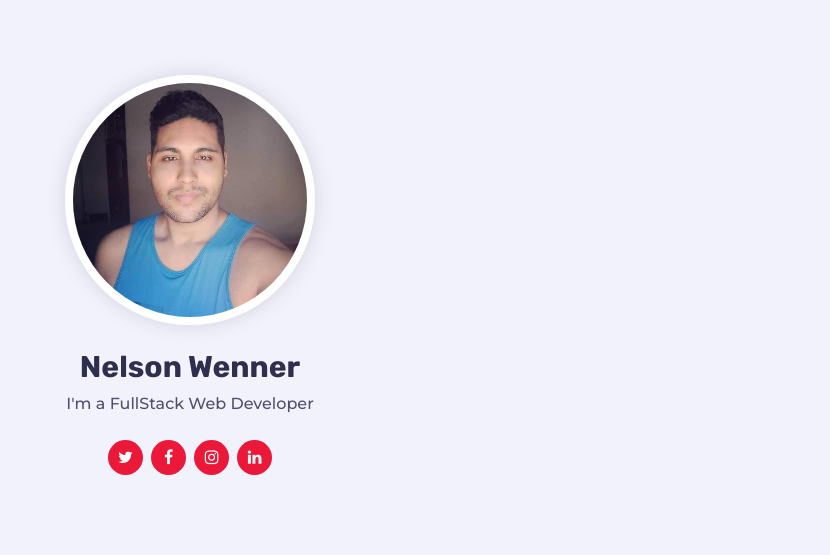
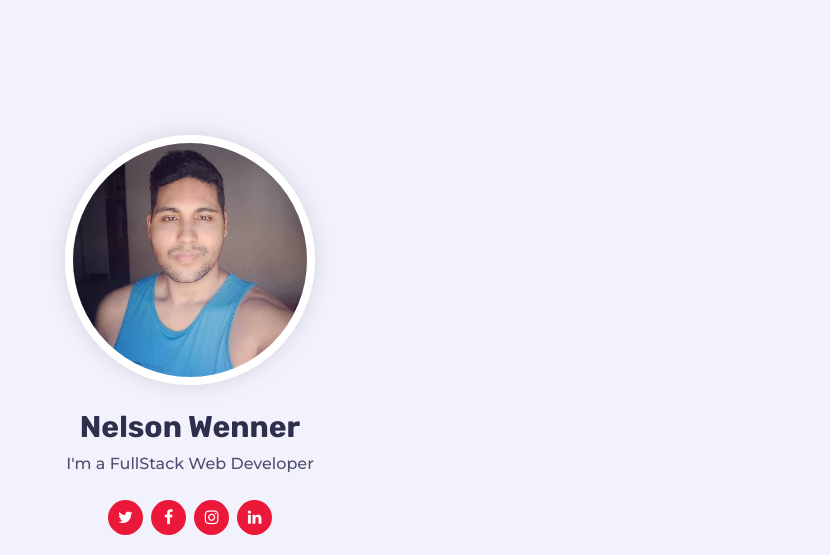
Before and after one commit to nelsonwenner/reactjs-portfolio-dev, a React (Create React App) app: page / in a window 1280 px wide. Shown: the part 925-1480 px from the top of the page, without its empty margins (450-1280 px from the left). Built offline with nearby package versions, Linux system fonts and the light colour scheme.

Commit message:
refactor: componentizing some htmls

```diff
--- a/src/components/About/About.js
+++ b/src/components/About/About.js
@@ -5,7 +5,7 @@ import Timeline from './Timeline/Timeline';
 
 const About = () => {
   return (
-    <div className="container-about">
+    <>
       <div className="row">
         <div className="about-title">
           <h2>About Me</h2>
@@ -127,7 +127,7 @@ const About = () => {
           </div>
         </div>
       </div>
-    </div>
+    </>
   )
 }
 
--- a/src/components/Main/Main.js
+++ b/src/components/Main/Main.js
@@ -1,29 +1,17 @@
 import React from 'react';
 import './main.css';
 
-import Profile from '../../assets/image/nelsonwenner.jpeg';
+import Profile from '../Profile/Profile';
+import Service from '../Service/Service';
 import About from '../About/About';
 
 const Main = () => {
   return (
-    <>
-      <div className="main">
-        <div className="container-main">
-          <div className="intro">
-            <img src={ Profile } alt="profile" className="shadow-dark" />
-            <h1>Nelson Wenner</h1>
-            <p>I'm a FullStack Web Developer</p>
-            <div className="social-links">
-              <a href="/"><i className="fa fa-twitter"></i></a>
-              <a href="/"><i className="fa fa-facebook"></i></a>
-              <a href="/"><i className="fa fa-instagram"></i></a>
-              <a href="/"><i className="fa fa-linkedin"></i></a>
-            </div>
-          </div>
-        </div>
-      </div>
+    <div className="container-main">
+      <Profile />
       <About />
-    </>
+      <Service />
+    </div>
   )
 }
 
--- a/src/components/Main/main.css
+++ b/src/components/Main/main.css
@@ -1,73 +1,7 @@
-.main {
-  min-height: 100vh;
-  padding-left: 3rem;
-  padding-right: 3rem;
-  background-color: #f2f2fc;
-  display: flex;
-  flex-direction: row;
-  justify-content: center;
-  align-items: center;
-}
-
 .container-main {
-  width: 100%;
-  margin-left: auto;
-  margin-right: auto;
-  display: flex;
-  flex-direction: row;
-  justify-content: center;
-}
-
-.container-main .intro {
-  text-align: center;
-  max-width: 25rem;
-  width: 100%;
-  height: 100%;
-}
-
-.container-main .intro img {
-  width: 100%;
-  border-radius: 50%;
-  display: inline-block;
-  border: 0.8rem solid #ffffff;
-}
-
-.container-main .intro h1 {
-  font-size: 3rem;
-  color: #302e4d;
-  font-family: 'Rubik', sans-serif;
-  font-weight: 700;
-  margin: 2rem 0 0.8rem;
-}
-
-.container-main .intro p {
-  font-size: 1.6rem;
-  font-weight: 500;
-  margin: 0;
-  line-height: 2.2rem;
-  color: #504e70;
-}
-
-.social-links {
-  margin-top: 2.5rem;
-}
-
-.social-links a {
-  height: 3.5rem;
-  width: 3.5rem;
-  display: inline-block;
-  text-align: center;
-  line-height: 3.5rem;
-  color: #ffffff;
-  margin-left: 0.4rem;
-  margin-right: 0.4rem;
-  border-radius: 50%;
-  background-color: #ec1839;
-  transition: all 0.3s ease;
-}
-
-.social-links a:hover {
-  transform: scale(1.1);
+  margin-left: 3rem;
+  margin-right: 3rem;
+  padding-top: 6rem;
 }
 
 .shadow-dark {
--- /dev/null
+++ b/src/components/Profile/Profile.js
@@ -0,0 +1,26 @@
+import React from 'react';
+import './profile.css';
+
+import ProfileImg from '../../assets/image/nelsonwenner.jpeg';
+
+const Profile = () => {
+  return (
+    <div className="profile">
+      <div className="container-profile">
+        <div className="intro">
+          <img src={ ProfileImg } alt="profile" className="shadow-dark" />
+          <h1>Nelson Wenner</h1>
+          <p>I'm a FullStack Web Developer</p>
+          <div className="social-links">
+            <a href="/"><i className="fa fa-twitter"></i></a>
+            <a href="/"><i className="fa fa-facebook"></i></a>
+            <a href="/"><i className="fa fa-instagram"></i></a>
+            <a href="/"><i className="fa fa-linkedin"></i></a>
+          </div>
+        </div>
+      </div>
+    </div>
+  )
+}
+
+export default Profile;
--- /dev/null
+++ b/src/components/Profile/profile.css
@@ -0,0 +1,71 @@
+.profile {
+  min-height: 100vh;
+  padding-left: 3rem;
+  padding-right: 3rem;
+  background-color: #f2f2fc;
+  display: flex;
+  flex-direction: row;
+  justify-content: center;
+  align-items: center;
+}
+
+.container-profile {
+  width: 100%;
+  margin-left: auto;
+  margin-right: auto;
+  display: flex;
+  flex-direction: row;
+  justify-content: center;
+}
+
+.container-profile .intro {
+  text-align: center;
+  max-width: 25rem;
+  width: 100%;
+  height: 100%;
+}
+
+.container-profile .intro img {
+  width: 100%;
+  border-radius: 50%;
+  display: inline-block;
+  border: 0.8rem solid #ffffff;
+}
+
+.container-profile .intro h1 {
+  font-size: 3rem;
+  color: #302e4d;
+  font-family: 'Rubik', sans-serif;
+  font-weight: 700;
+  margin: 2rem 0 0.8rem;
+}
+
+.container-profile .intro p {
+  font-size: 1.6rem;
+  font-weight: 500;
+  margin: 0;
+  line-height: 2.2rem;
+  color: #504e70;
+}
+
+.social-links {
+  margin-top: 2.5rem;
+}
+
+.social-links a {
+  height: 3.5rem;
+  width: 3.5rem;
+  display: inline-block;
+  text-align: center;
+  line-height: 3.5rem;
+  color: #ffffff;
+  margin-left: 0.4rem;
+  margin-right: 0.4rem;
+  border-radius: 50%;
+  background-color: #ec1839;
+  transition: all 0.3s ease;
+}
+
+.social-links a:hover {
+  transform: scale(1.1);
+}
--- /dev/null
+++ b/src/components/Service/Service.js
@@ -0,0 +1,18 @@
+import React from 'react';
+import './service.css';
+
+const Service = () => {
+  return (
+    <div className="service">
+      <div className="container-service">
+        <div className="row">
+          <div className="section-title">
+            <h2>Services</h2>
+          </div>
+        </div>
+      </div>
+    </div>
+  )
+}
+
+export default Service;
```
Also changed, not shown: src/components/Service/service.css (added).
